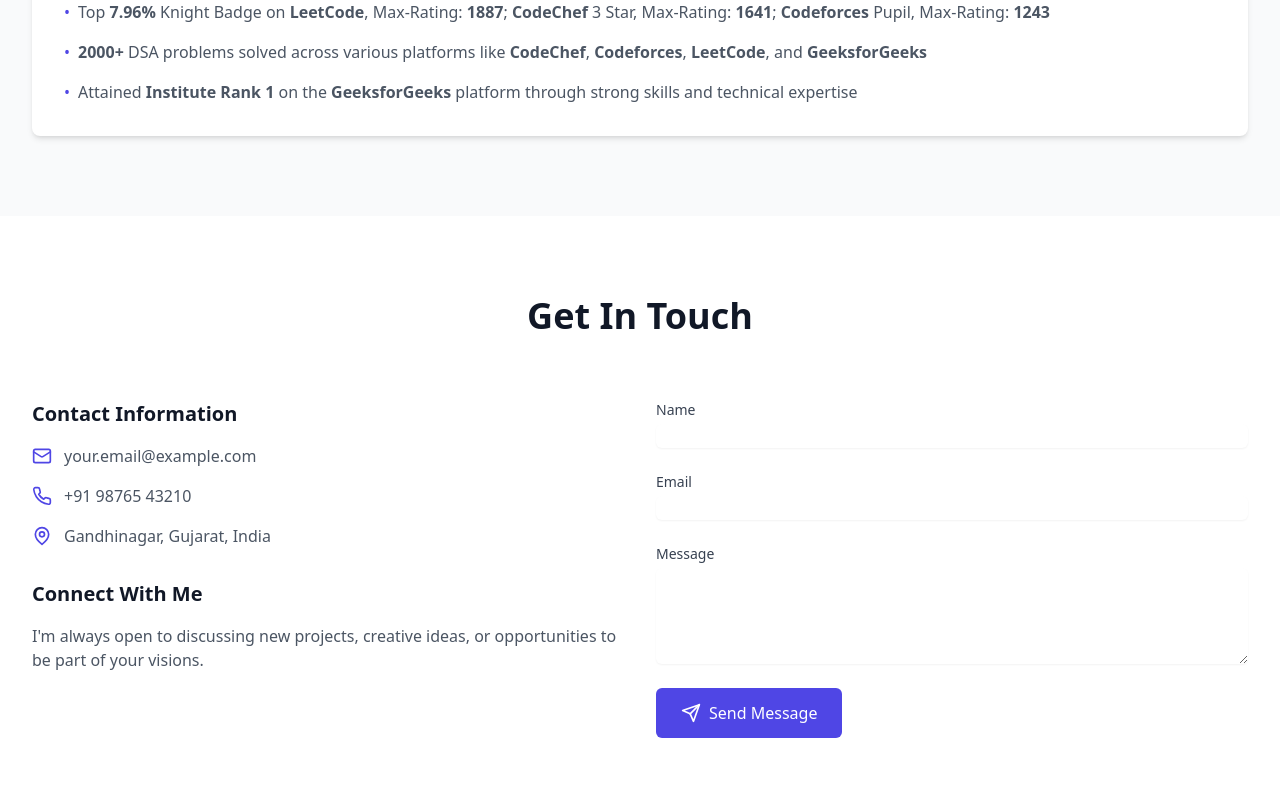
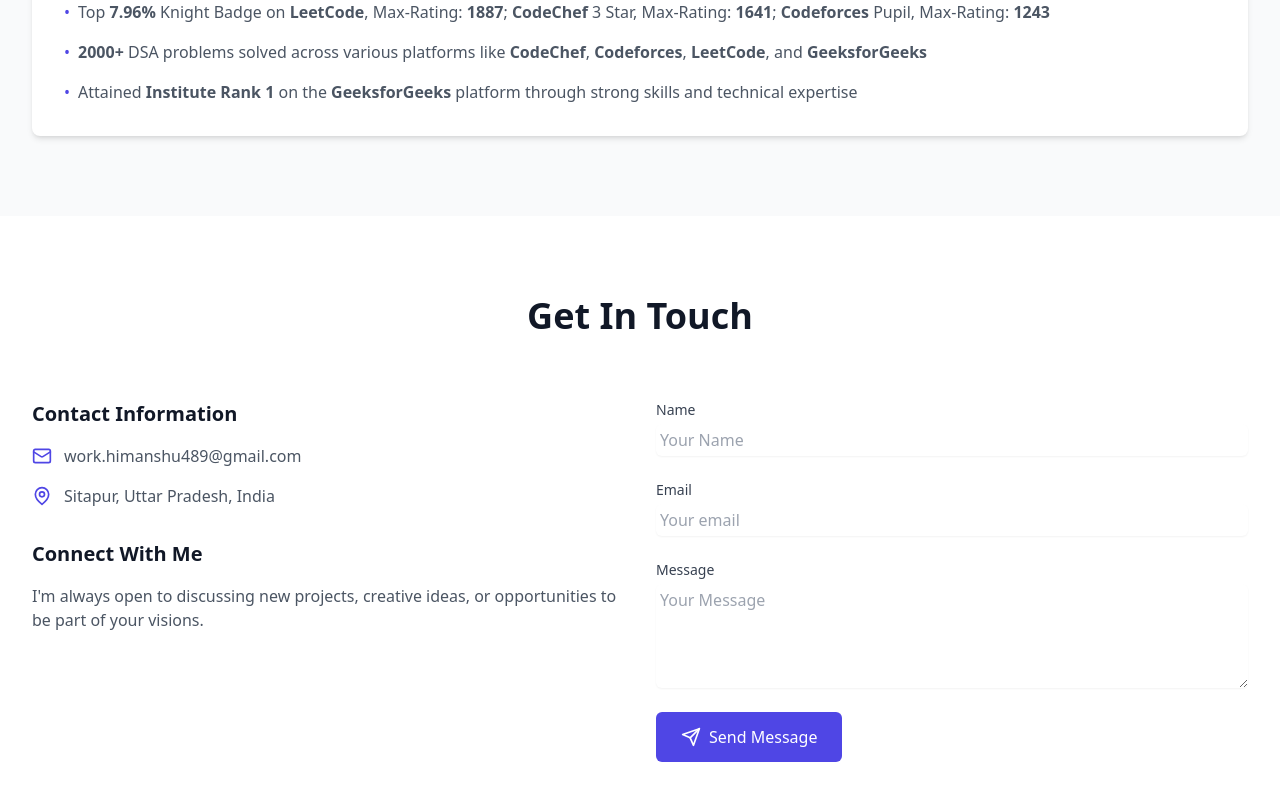
Before and after one commit to himanshug9119/himanshug, a React (Vite) app: page / in a window 1280 px wide. Shown: the part 4108-4908 px from the top of the page. Built offline with nearby package versions, Linux system fonts and the light colour scheme.

Commit message:
Updated Contact section

```diff
--- a/src/components/Contact.tsx
+++ b/src/components/Contact.tsx
@@ -29,7 +29,7 @@ const Contact = () => {
 
     if (response.ok) {
       setStatus("Message sent successfully!");
-      setFormData({ name: "", email: "", message: "" }); // Reset form
+      setFormData({ name: "", email: "", message: "" });
     } else {
       setStatus(`Error: ${result.message || "Message failed to send"}`);
     }
@@ -59,22 +59,22 @@ const Contact = () => {
                 <div className="flex items-center">
                   <Mail className="w-5 h-5 text-indigo-600 dark:text-indigo-400 mr-3" />
                   <a
-                    href="mailto:your.email@example.com"
+                    href="mailto:work.himanshu489@gmail.com"
                     className="text-gray-600 dark:text-gray-400 hover:text-indigo-600 dark:hover:text-indigo-400"
                   >
-                    your.email@example.com
+                    work.himanshu489@gmail.com
                   </a>
                 </div>
-                <div className="flex items-center">
+                {/* <div className="flex items-center">
                   <Phone className="w-5 h-5 text-indigo-600 dark:text-indigo-400 mr-3" />
                   <span className="text-gray-600 dark:text-gray-400">
                     +91 98765 43210
                   </span>
-                </div>
+                </div> */}
                 <div className="flex items-center">
                   <MapPin className="w-5 h-5 text-indigo-600 dark:text-indigo-400 mr-3" />
                   <span className="text-gray-600 dark:text-gray-400">
-                    Gandhinagar, Gujarat, India
+                    Sitapur, Uttar Pradesh, India
                   </span>
                 </div>
               </div>
@@ -106,7 +106,8 @@ const Contact = () => {
                 value={formData.name}
                 onChange={handleChange}
                 required
-                className="mt-1 block w-full rounded-md border-gray-300 shadow-sm focus:border-indigo-500 focus:ring-indigo-500 dark:bg-gray-800 dark:border-gray-700 dark:text-white"
+                placeholder="Your Name"
+                className="p-1 mt-1 block w-full rounded-md border-gray-300 shadow-sm focus:border-indigo-500 focus:ring-indigo-500 dark:bg-gray-800 dark:border-gray-700 dark:text-white"
               />
             </div>
 
@@ -124,7 +125,8 @@ const Contact = () => {
                 value={formData.email}
                 onChange={handleChange}
                 required
-                className="mt-1 block w-full rounded-md border-gray-300 shadow-sm focus:border-indigo-500 focus:ring-indigo-500 dark:bg-gray-800 dark:border-gray-700 dark:text-white"
+                placeholder="Your email"
+                className="p-1 mt-1 block w-full rounded-md border-gray-300 shadow-sm focus:border-indigo-500 focus:ring-indigo-500 dark:bg-gray-800 dark:border-gray-700 dark:text-white"
               />
             </div>
 
@@ -142,7 +144,8 @@ const Contact = () => {
                 onChange={handleChange}
                 rows={4}
                 required
-                className="mt-1 block w-full rounded-md border-gray-300 shadow-sm focus:border-indigo-500 focus:ring-indigo-500 dark:bg-gray-800 dark:border-gray-700 dark:text-white"
+                placeholder="Your Message"
+                className="p-1 mt-1 block w-full rounded-md border-gray-300 shadow-sm focus:border-indigo-500 focus:ring-indigo-500 dark:bg-gray-800 dark:border-gray-700 dark:text-white"
               />
             </div>
 
```
